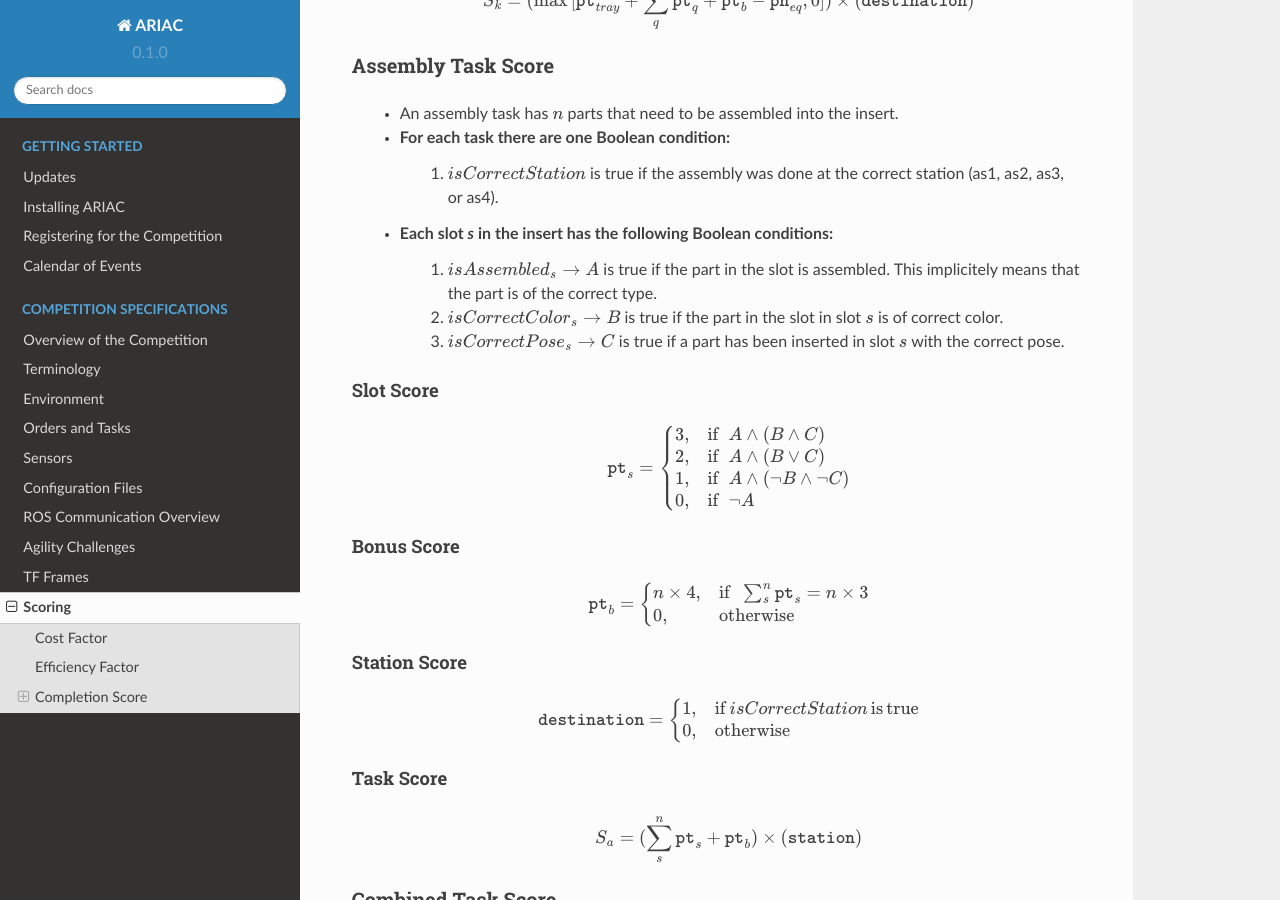
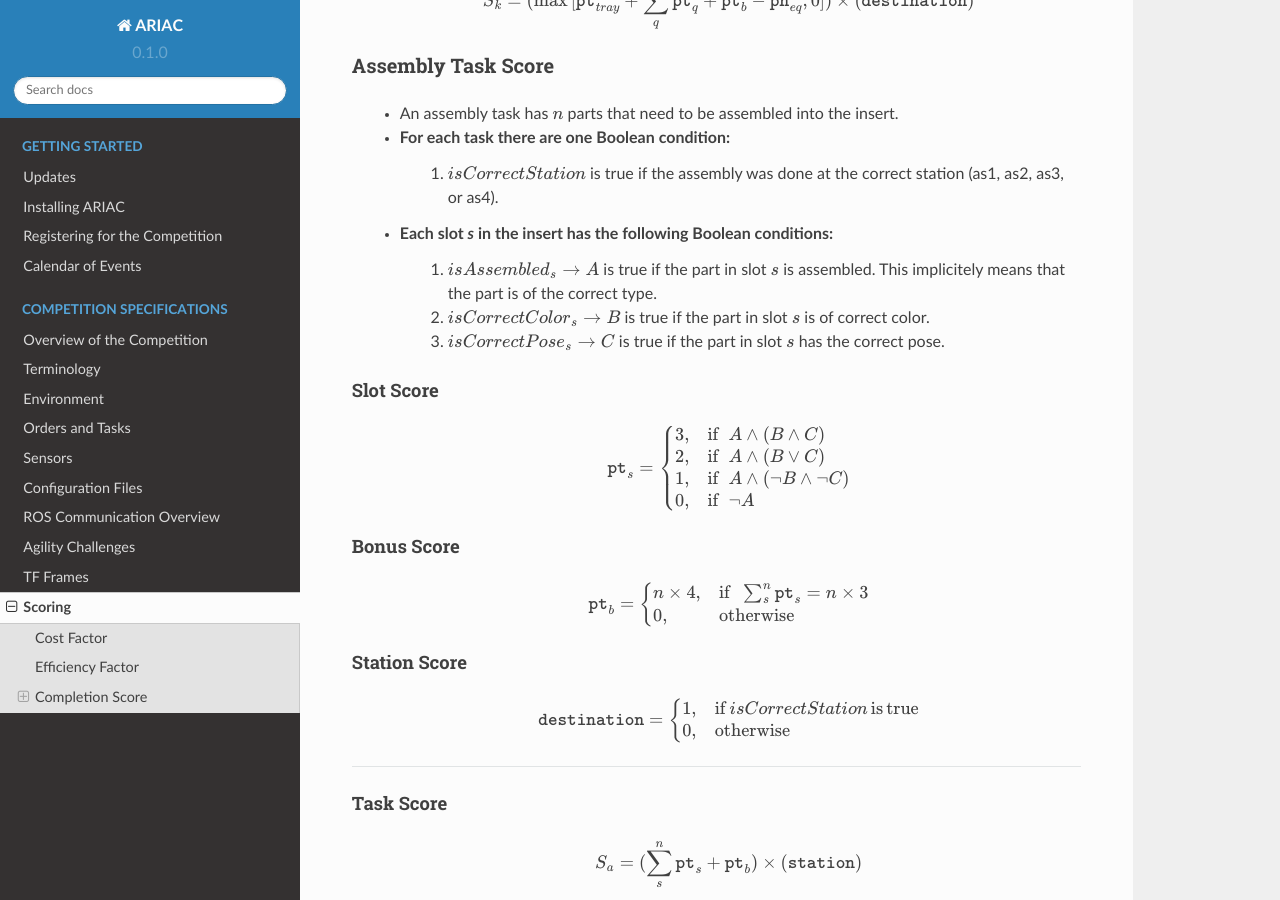
Before and after one commit to usnistgov/ARIAC, a Sphinx documentation site: the page built from docs/competition/scoring.rst, in a window 1280 px wide and 900 px high, scrolled down 2180 px. Built offline with Sphinx 7.4.7 and the Read the Docs theme 2.0.0, drawn with Linux system fonts in a browser that asks for light colours.

```diff
--- a/docs/competition/scoring.rst
+++ b/docs/competition/scoring.rst
@@ -130,9 +130,9 @@
   * For each task there are one Boolean condition:
       1. :math:`isCorrectStation` is true if the assembly was done at the correct station (as1, as2, as3, or as4).
   * Each slot `s` in the insert has the following Boolean conditions:
-      1. :math:`isAssembled_{s} \rightarrow A` is true if the part in the slot is assembled. This implicitely means that the part is of the correct type.
-      2. :math:`isCorrectColor_{s} \rightarrow B` is true if the part in the slot in slot :math:`s` is of correct color.
-      3. :math:`isCorrectPose_{s} \rightarrow C` is true if a part has been inserted in slot :math:`s` with the correct pose.
+      1. :math:`isAssembled_{s} \rightarrow A` is true if the part in slot :math:`s` is assembled. This implicitely means that the part is of the correct type.
+      2. :math:`isCorrectColor_{s} \rightarrow B` is true if the part in slot :math:`s` is of correct color.
+      3. :math:`isCorrectPose_{s} \rightarrow C` is true if the part in slot :math:`s` has the correct pose.
 
 
 Slot Score
@@ -168,6 +168,8 @@
     \end{cases}
 
 
+==================
+
 Task Score
 ,,,,,,,,,,,
 
```
